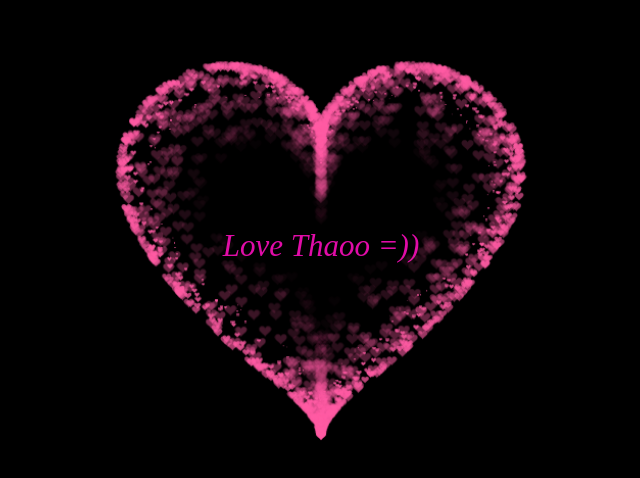
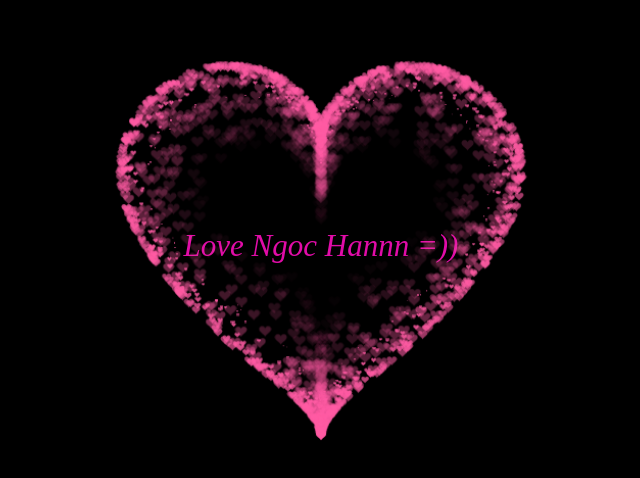
Before and after one commit to Nguyenvanhieu2403/minhheartthao, a website: page index.html in a window 1280 px wide. Shown: the part 152-630 px from the top of the page, without its empty margins (319-959 px from the left). Drawn offline with Linux system fonts and the light colour scheme.

Commit message:
feat: change name

```diff
--- a/index.html
+++ b/index.html
@@ -306,6 +306,6 @@ display: flex;
 align-items: center;
 justify-content: center;
 margin-bottom: 5px;
-text-align: center;">Love Thaoo =))</div>
+text-align: center;">Love Ngoc Hannn =))</div>
 </BODY>
 </HTML>
```
